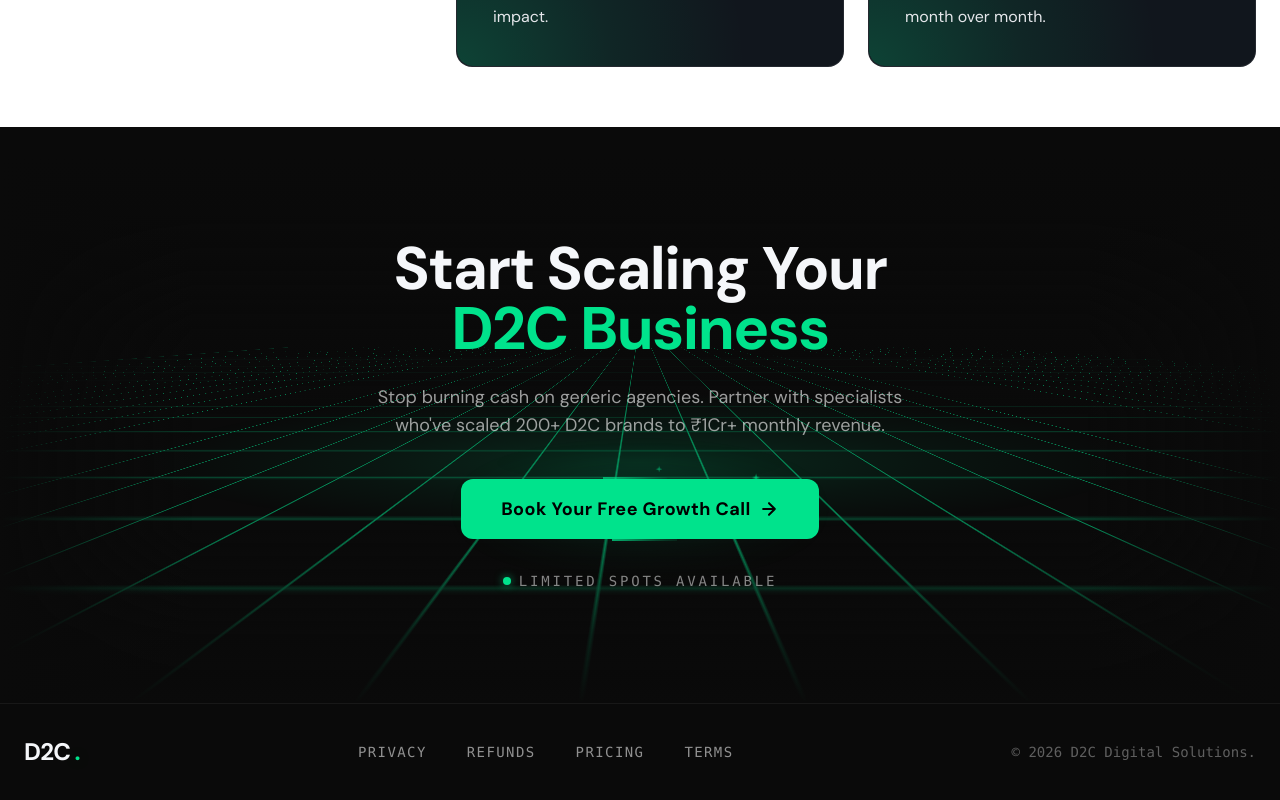
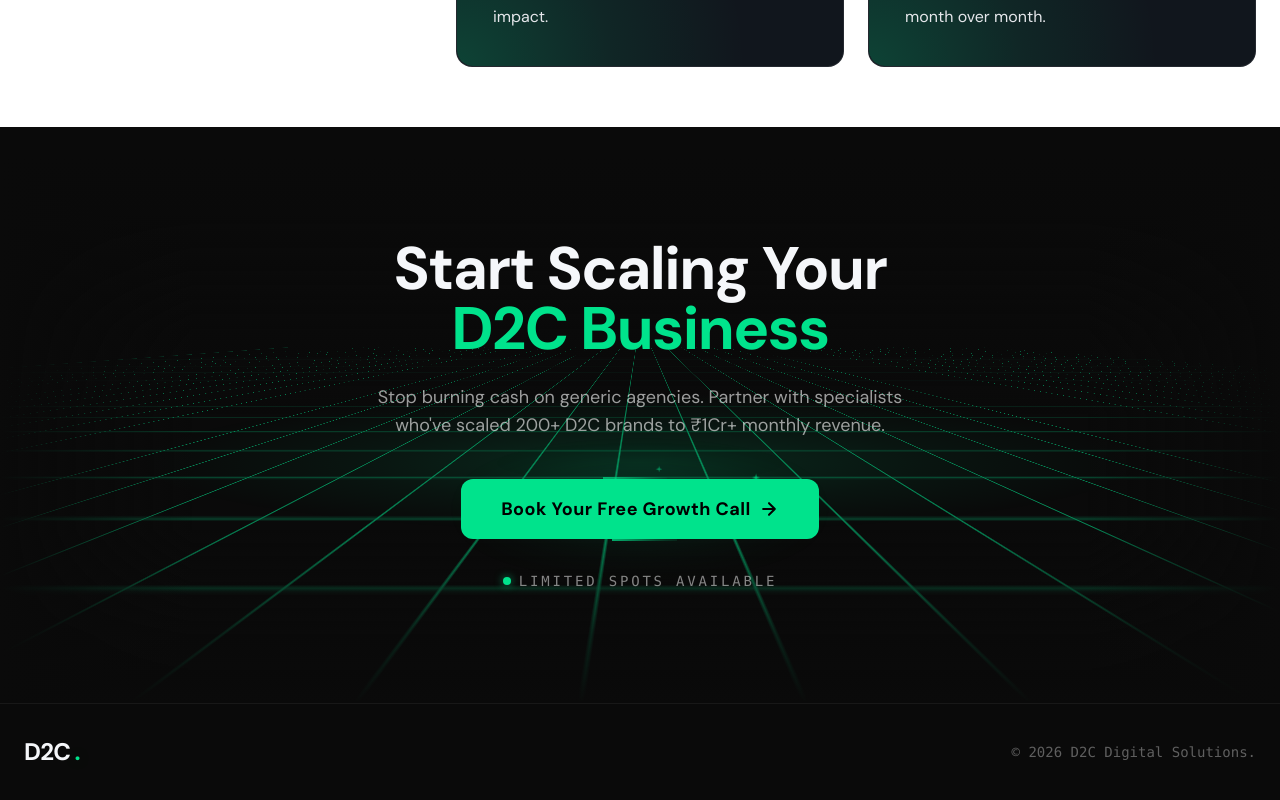
Before and after one commit to DivyanshTiwari20/b2b-client-website-askus, a React (Vite) app: page / in a window 1280 px wide. Shown: the part 9509-10309 px from the top of the page. Built offline with nearby package versions, Linux system fonts and the light colour scheme.

Commit message:
rmeove footer li

```diff
--- a/components/Footer.tsx
+++ b/components/Footer.tsx
@@ -157,12 +157,12 @@ const Footer: React.FC = () => {
             D2C<span className="text-primary text-glow">.</span>
           </div>
 
-          <div className="flex flex-col sm:flex-row flex-wrap justify-center gap-4 sm:gap-10 text-xs md:text-sm font-mono uppercase tracking-widest" style={{ color: 'rgba(255,255,255,0.55)' }}>
+          {/* <div className="flex flex-col sm:flex-row flex-wrap justify-center gap-4 sm:gap-10 text-xs md:text-sm font-mono uppercase tracking-widest" style={{ color: 'rgba(255,255,255,0.55)' }}>
             <a href="#" className="hover:text-primary transition-colors duration-300">Privacy</a>
             <a href="#" className="hover:text-primary transition-colors duration-300">Refunds</a>
             <a href="#" className="hover:text-primary transition-colors duration-300">Pricing</a>
             <a href="#" className="hover:text-primary transition-colors duration-300">Terms</a>
-          </div>
+          </div> */}
 
           <div className="text-xs md:text-sm font-mono" style={{ color: 'rgba(255,255,255,0.35)' }}>
             © {new Date().getFullYear()} D2C Digital Solutions.
```
